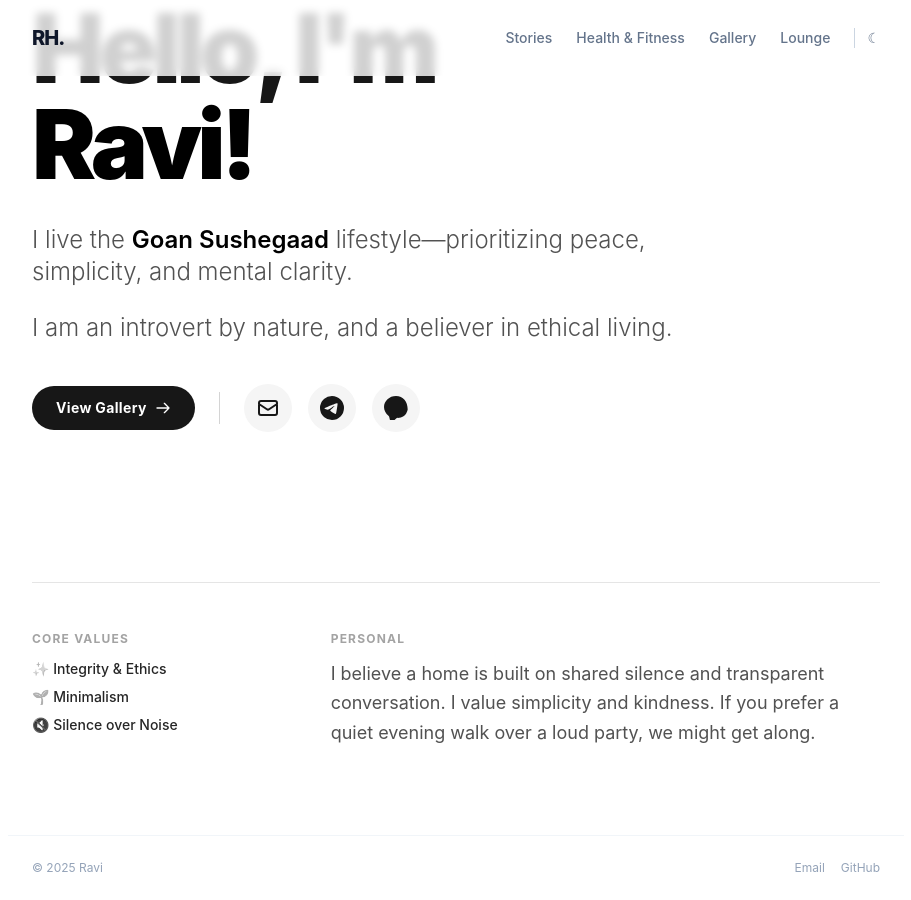
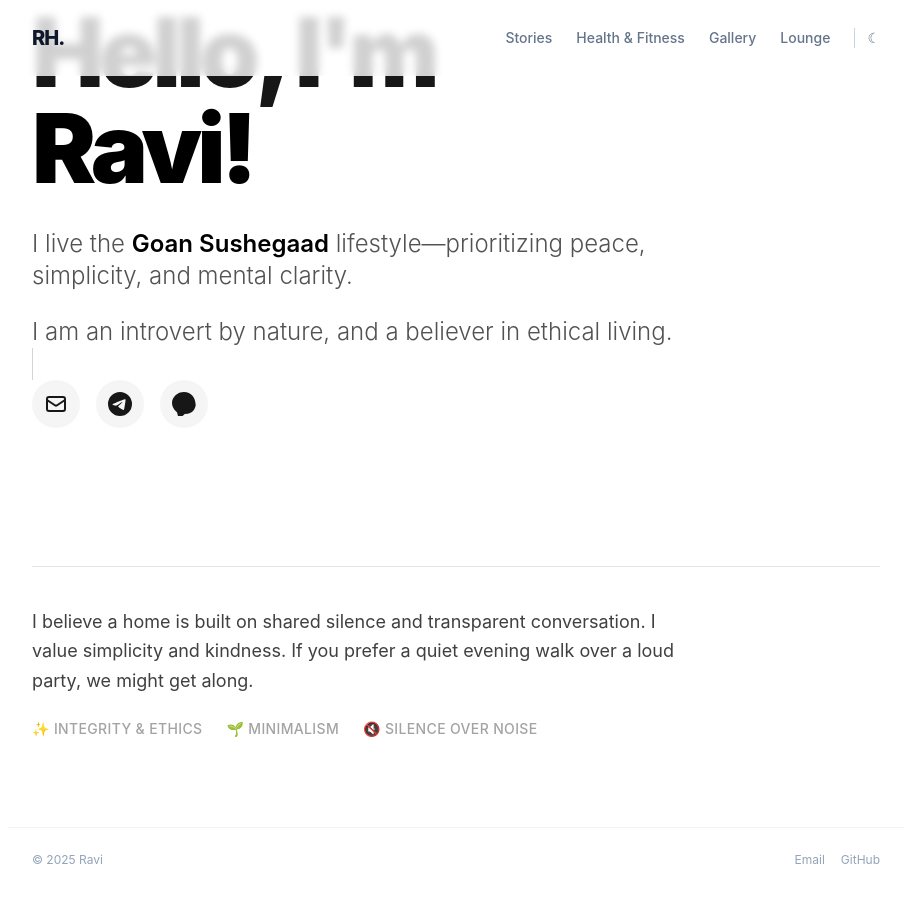
Before and after one commit to diaryofravi/me, a Jekyll site: the page built from index.html, in a window 1280 px wide and 900 px high, scrolled down 170 px. Shown: the whole window, without its empty margins (184-1095 px from the left). Built offline with Jekyll 4.4.1, drawn with Linux system fonts in a browser that asks for light colours; nearby versions of some CDN libraries.

Commit message:
Update index.html

```diff
--- a/index.html
+++ b/index.html
@@ -14,14 +14,6 @@ permalink: /
     <p>I am an introvert by nature, and a believer in ethical living.</p>
   </div>
 
-  <!-- ACTION AREA: Social Icons + Gallery Button -->
-  <div class="mt-10 flex flex-wrap gap-6 items-center">
-
-    <!-- 1. NEW GALLERY BUTTON ADDED HERE -->
-    <a href="/gallery/" class="px-6 py-3 rounded-full bg-neutral-900 dark:bg-white text-white dark:text-neutral-900 font-bold text-sm tracking-wide hover:opacity-80 transition duration-300 flex items-center gap-2">
-      <span>View Gallery</span>
-      <svg class="w-4 h-4" fill="none" stroke="currentColor" viewBox="0 0 24 24"><path stroke-linecap="round" stroke-linejoin="round" stroke-width="2" d="M14 5l7 7m0 0l-7 7m7-7H3"></path></svg>
-    </a>
 
     <!-- Divider (Optional) -->
     <div class="w-px h-8 bg-neutral-300 dark:bg-neutral-700 hidden sm:block"></div>
@@ -43,21 +35,18 @@ permalink: /
 </section>
 
 <!-- Matrimonial / Values Section -->
-<section class="mt-24 pt-12 border-t border-neutral-200 dark:border-neutral-800">
-  <div class="grid md:grid-cols-3 gap-12">
-    <div>
-      <h3 class="text-xs font-bold uppercase tracking-widest text-neutral-400 mb-3">Core Values</h3>
-      <ul class="text-sm font-medium space-y-2 text-neutral-800 dark:text-neutral-300 grayscale">
-        <li>✨ Integrity & Ethics</li>
-        <li>🌱 Minimalism</li>
-        <li>🔇 Silence over Noise</li>
-      </ul>
-    </div>
-    <div class="md:col-span-2">
-      <h3 class="text-xs font-bold uppercase tracking-widest text-neutral-400 mb-3">Personal </h3>
-      <p class="text-neutral-600 dark:text-neutral-400 leading-relaxed text-lg">
-        I believe a home is built on shared silence and transparent conversation. I value simplicity and kindness. If you prefer a quiet evening walk over a loud party, we might get along.
-      </p>
+<section class="mt-20 pt-10 border-t border-neutral-200 dark:border-neutral-800">
+  <div class="max-w-2xl">
+    <!-- Main Text -->
+    <p class="text-lg text-neutral-700 dark:text-neutral-300 leading-relaxed mb-6">
+      I believe a home is built on shared silence and transparent conversation. I value simplicity and kindness. If you prefer a quiet evening walk over a loud party, we might get along.
+    </p>
+
+    <!-- Values as a subtle inline row -->
+    <div class="flex flex-wrap gap-x-6 gap-y-2 text-sm font-medium text-neutral-400 uppercase tracking-wide">
+      <span>✨ Integrity & Ethics</span>
+      <span>🌱 Minimalism</span>
+      <span>🔇 Silence over Noise</span>
     </div>
   </div>
 </section>
```
